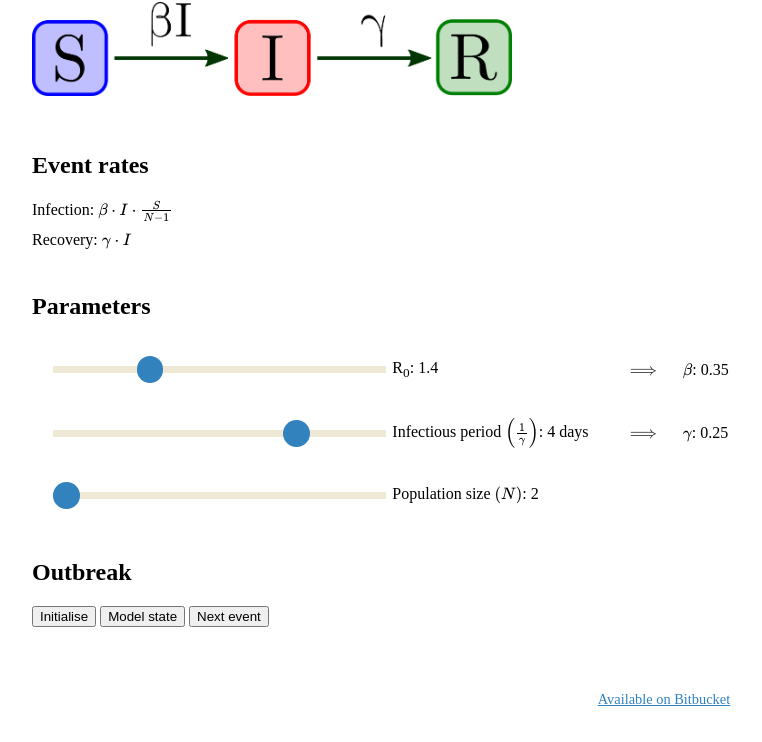
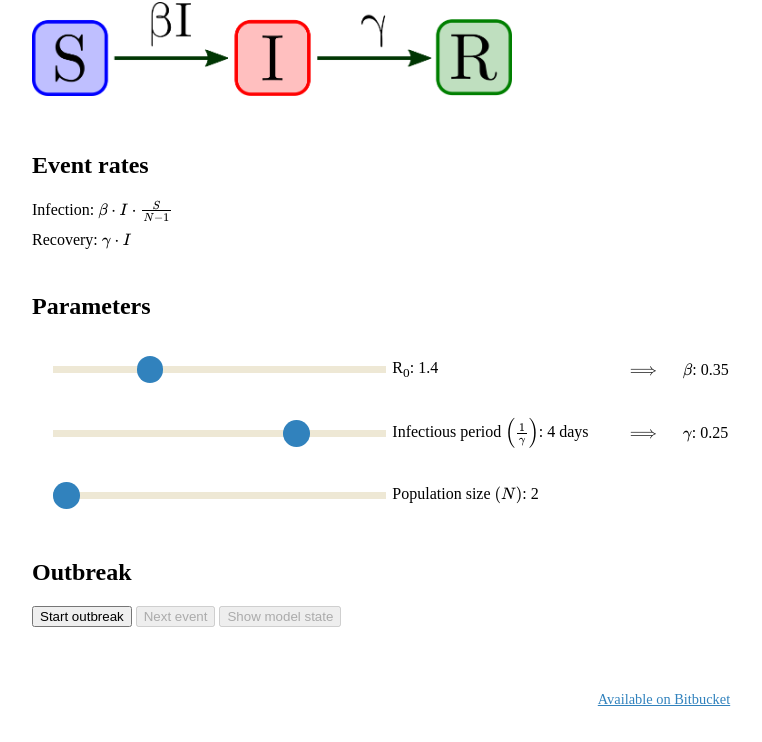
Before and after one commit to robmoss/sir-demo, a plain HTML site: page index.html in a window 1280 px wide. Shown: the part 72-814 px from the top of the page, without its empty margins (0-762 px from the left). Drawn offline with nearby package versions, Linux system fonts and the light colour scheme; some packages are replaced by stand-ins of ours.

Commit message:
Disable buttons until the model is initialised

```diff
--- a/index.html
+++ b/index.html
@@ -82,9 +82,9 @@
 
     <div id="simulation">
       <h2>Outbreak</h2>
-      <button id="reset">Initialise</button>
-      <button id="state">Model state</button>
-      <button id="step">Next event</button>
+      <button id="reset">Start outbreak</button>
+      <button id="step" disabled>Next event</button>
+      <button id="state" disabled>Show model state</button>
       <div id="event"></span>
     </div>
 
@@ -131,6 +131,8 @@
        );
        var inf_lbls = Array.from(infs).map(e => "#" + e.toString());
        log.text("Initially infected: Person " + inf_lbls.toString());
+       state[0][0].disabled = false;
+       btn[0][0].disabled = false;
      });
      btn.on("click", () => {
        var event = SIR.update(model);
```
